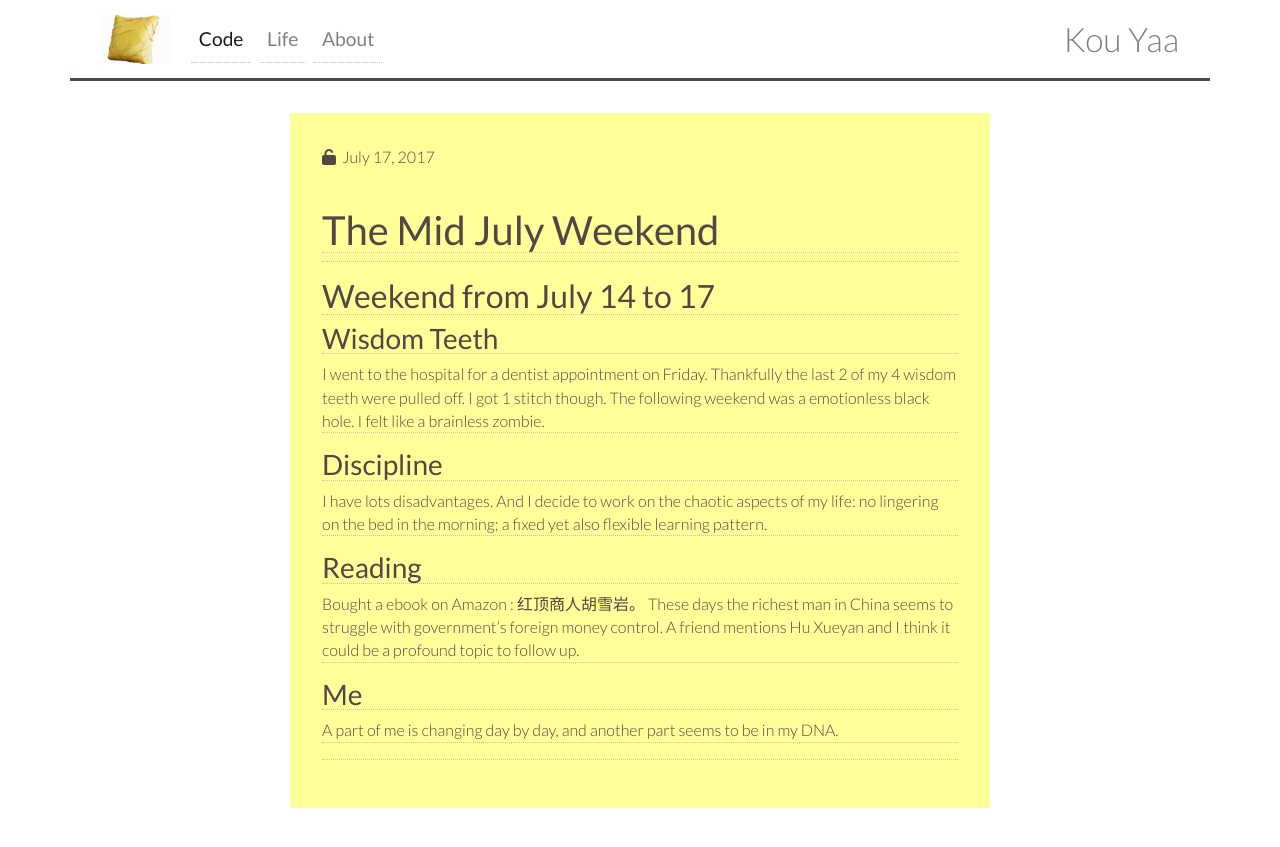
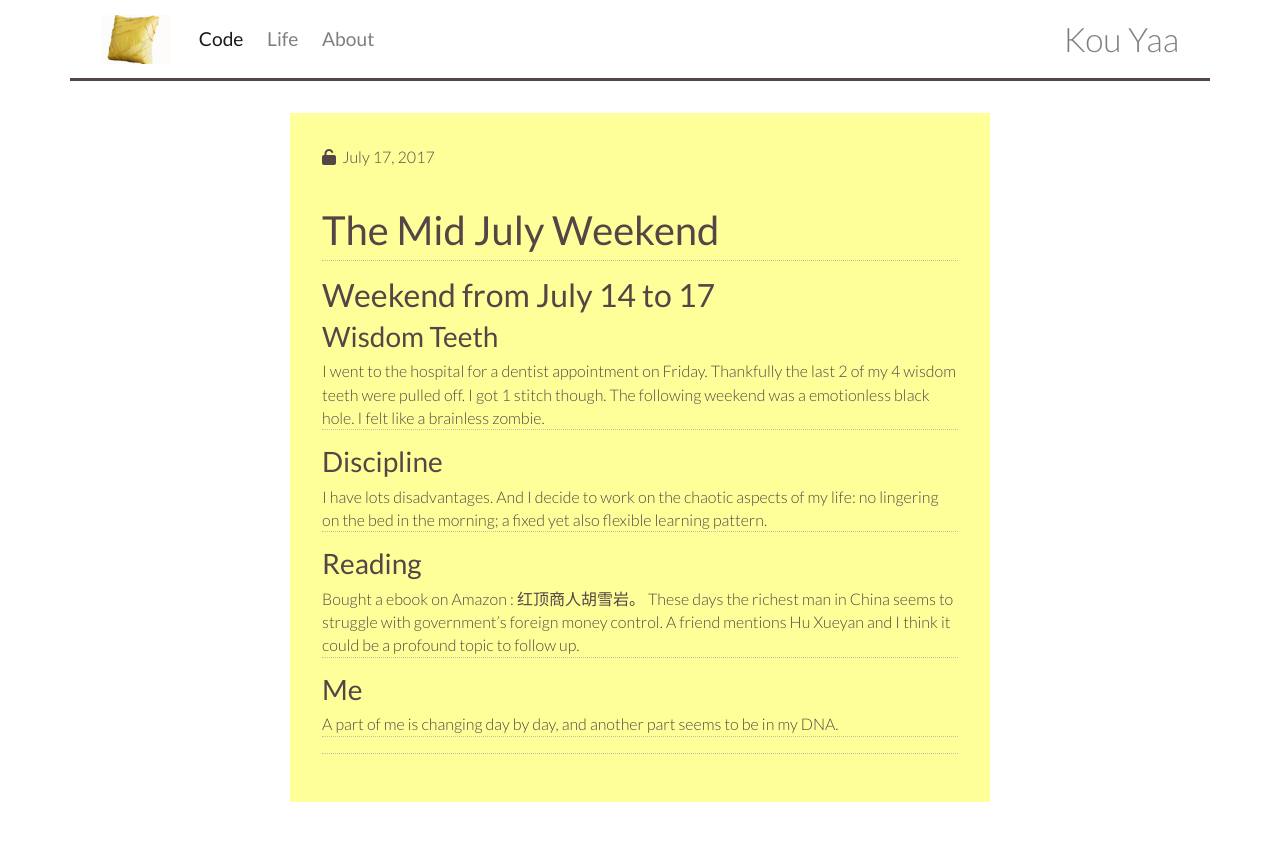
Before and after one commit to yinkouya/yinkouya.github.io, a Jekyll site: the page built from _posts/2017-07-17-The-Mid-July-Weekend.md, in a window 1280 px wide. Shown: the top 847 px of the page. Built offline with Jekyll 4.4.1, drawn with Linux system fonts in a browser that asks for light colours; nearby versions of some CDN libraries.

Commit message:
Update style.css

```diff
--- a/assets/style.css
+++ b/assets/style.css
@@ -53,8 +53,11 @@ article h1{
   margin-top: 1em;
 }
 
-article h1, h2, h3, h4, h5, h6, p, li {
-  border-bottom:thin dotted #BFC6A5;
+article p {
+  border-bottom: thin dotted #BFC6A5;
+}
+aritcle li {
+  border-bottom: thin dotted #BFC6A5;
 }
 
 article a { color: #ff9900;}
```
